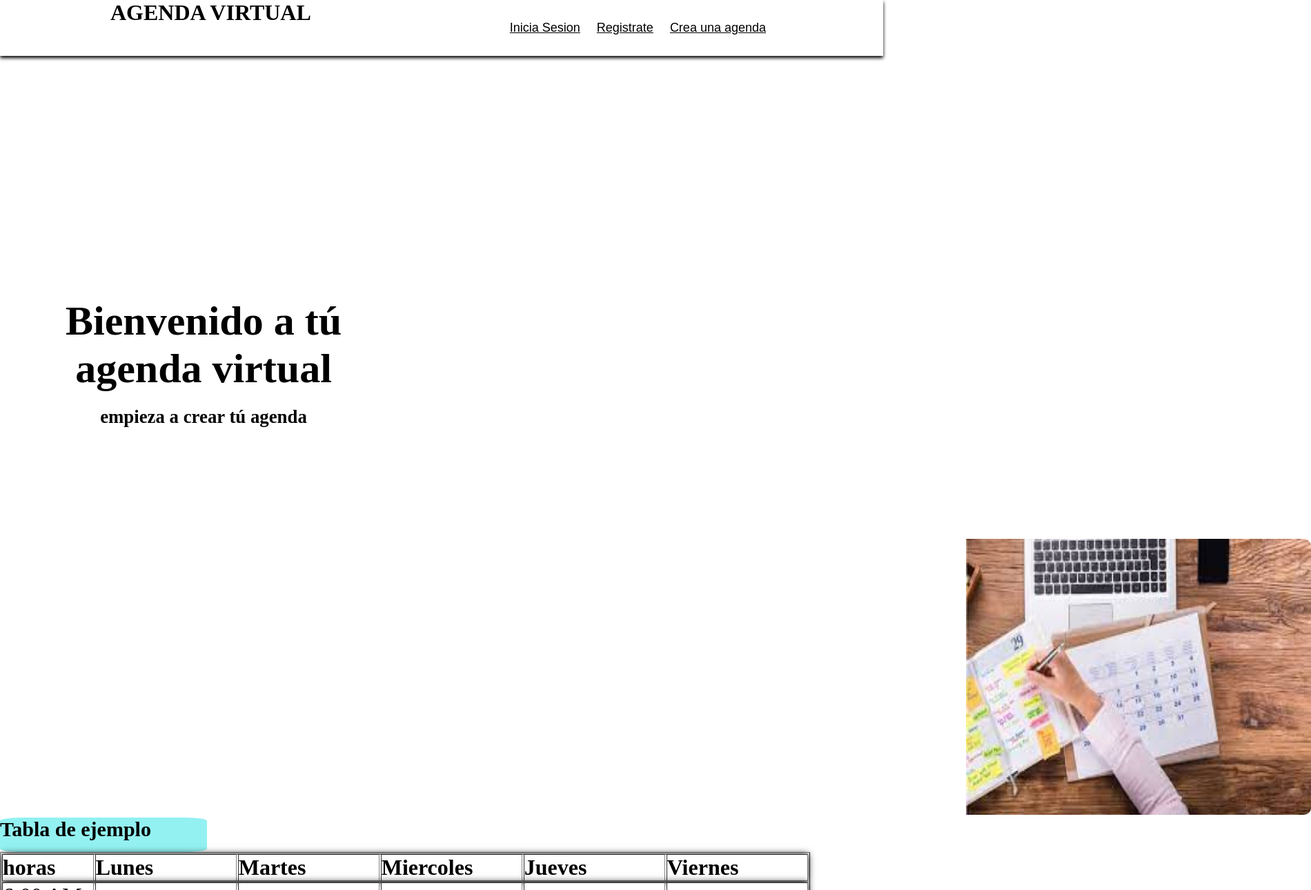
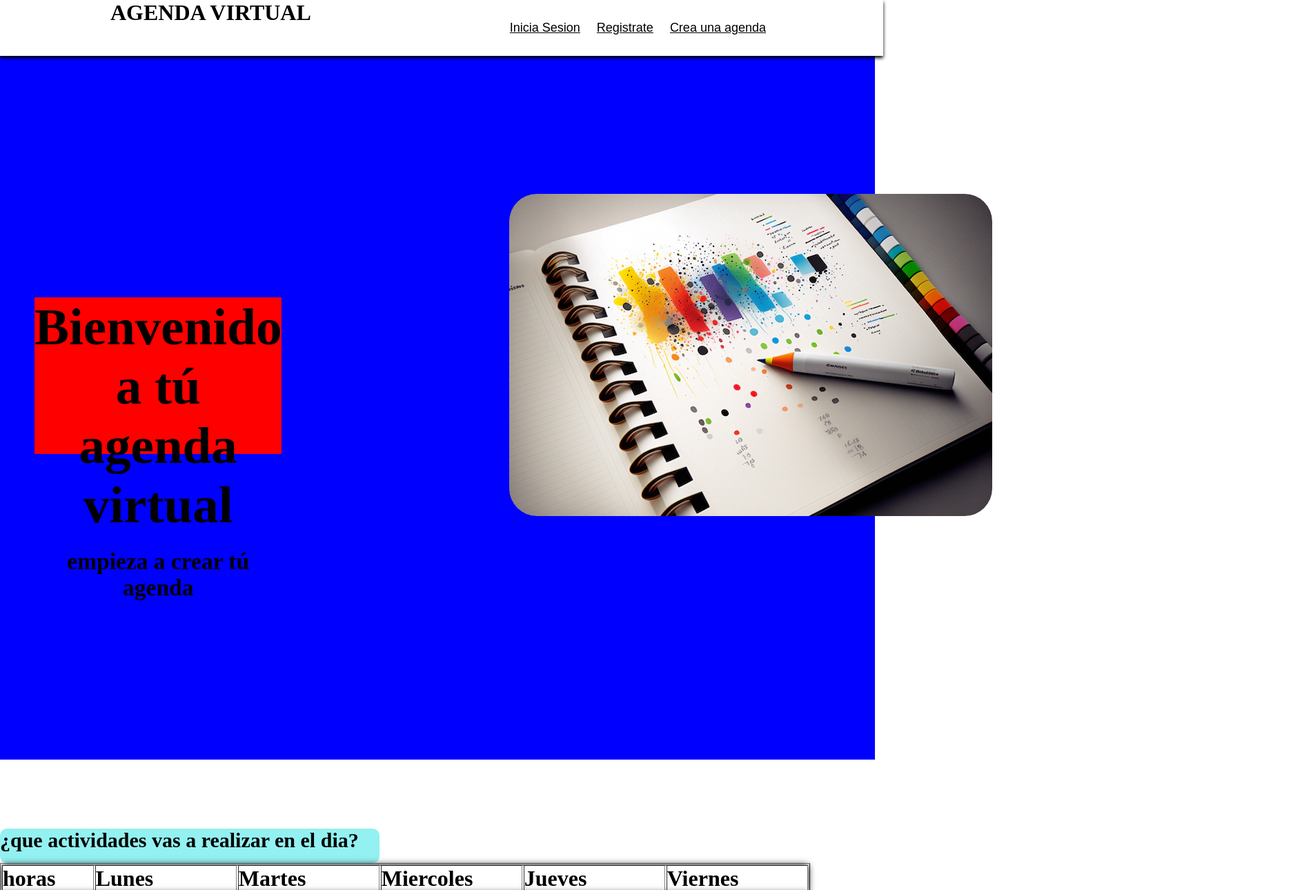
Before and after one commit to Joseph-Mamian/Pagina_personal, a plain HTML site: page index.html in a window 1280 px wide. Shown: the top 1290 px of the page at 69% size, 1900 px wide, since content can reach past the window. Drawn offline with Linux system fonts and the light colour scheme; some packages are replaced by stand-ins of ours; a script that the page names is missing.

Commit message:
uploading-personal-page

```diff
--- a/css/styles.css
+++ b/css/styles.css
@@ -63,36 +63,43 @@ input{
 }
 h2{
     background-color: rgb(147, 241, 241);
-    width: 300px;
+    width: 550px;
     height: 50px;
     font-size: 30px;
-    border-radius: 10%;
+    border-radius: 10px;
 }
 #padre{
     z-index: 2;
-    width: 500px;
-    height: 500px;
+    width: 99.1vw;
+    height: 100vh;
     text-align: center;
     font-size: 45px;
     padding-top: 200px;
-    display: inline-block;
-
+    display: flex;
+    padding-bottom: 20px;
+    margin-bottom: 100px;
+    background-color: blue;
 }
 h6{
     padding-top: 20px;
 }
 #thijo{
     margin: 20px;
-    font-size: 40px;
-    width: 550px;
+    font-size: 50px;
+    height: 227px;
+    width: 700px;
     margin-top: 150px;
+    margin-left: 50px;
+    background-color: red;
 }
 #im-hijo img{
     z-index: 1;
-    border-radius: 10px;
-    height: 400px;
-    width: 500px;
-    padding-left: 1400px;
+    border-radius: 40px;
+    height: 467px;
+    width: 700px;
+    margin-left: 310px;
+    margin-bottom: 500px;
+
 }
 h3{
     padding: 20px;
--- a/index.html
+++ b/index.html
@@ -37,14 +37,15 @@
                 <h1>Bienvenido a tú agenda virtual</h1>
                 <h6>empieza a crear tú agenda</h6>
             </div>
+            <div id="im-hijo">
+            <img src="/Pagina_personal/img/agenda.webp" alt="agenda">
         </div>
-        <div id="im-hijo">
-            <img src="/Pagina_personal/img/agenda.png" alt="agenda">
         </div>
+
 
         <section class="continter_table" id="tabla"></section>
         <article>
-            <hgroup><h2>Tabla de ejemplo</h2></hgroup>
+            <hgroup><h2>¿que actividades vas a realizar en el dia?</h2></hgroup>
             <p></p>
         <p>
             <ul>
```
Also changed, not shown: img/agenda.webp (added).
